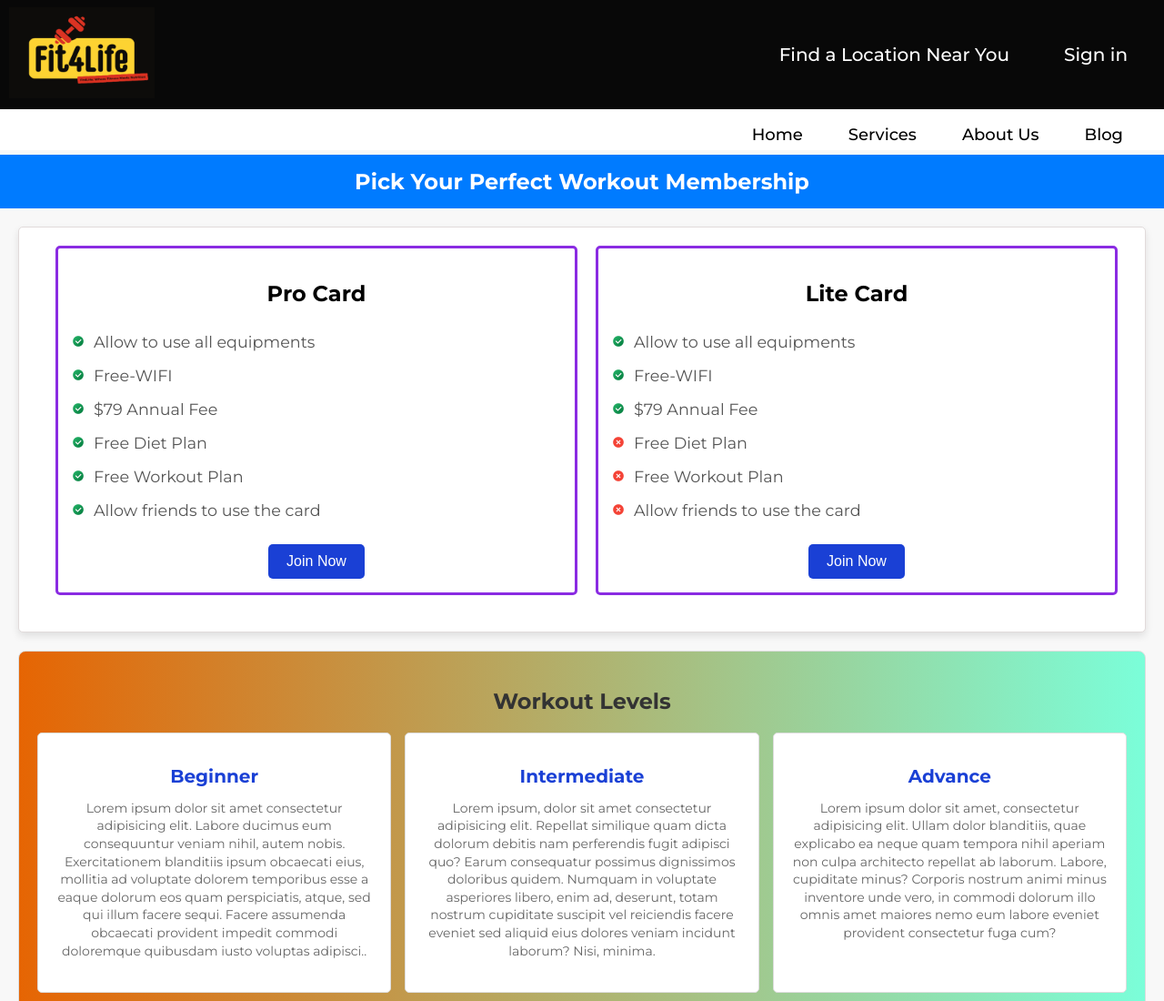
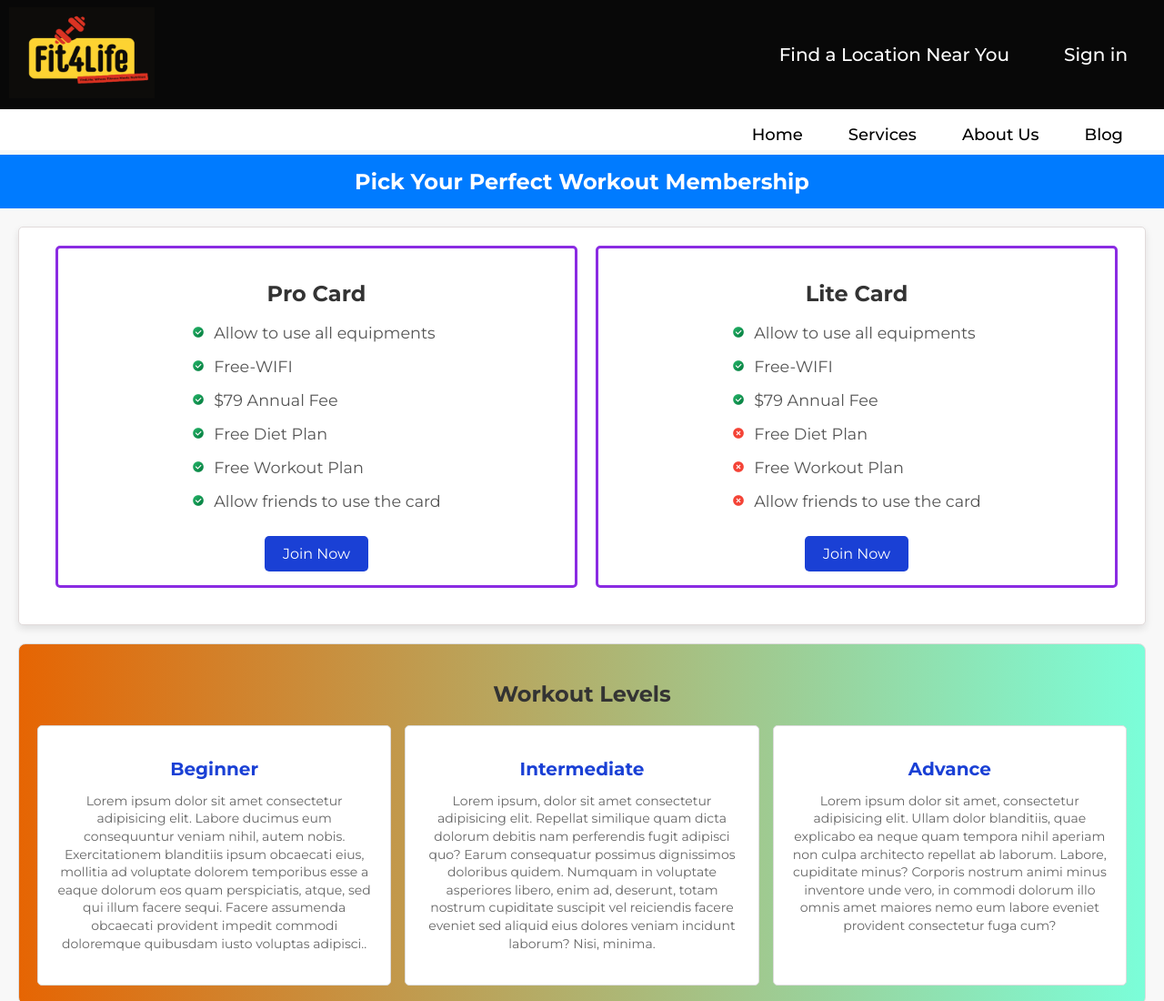
Before and after one commit to prakashwale/fit4Life, a plain HTML site: page service.html in a window 1280 px wide. Shown: the top 1100 px of the page at 91% size. Drawn offline with Linux system fonts and the light colour scheme.

Commit message:
Add files via upload

```diff
--- a/service.html
+++ b/service.html
@@ -55,8 +55,8 @@
                         <li class="checked">Free Diet Plan</li>
                         <li class="checked">Free Workout Plan</li>
                         <li class="checked">Allow friends to use the card</li>
-                    </ul><br>
-                    <button  class="membership-change-btn">Join Now</button>
+                    </ul>
+                    <a href="membership.html" class="membership-change-btn">Join Now</a>
                 </div>
                 <div class="membership-option">
                     <h2>Lite Card</h2>
@@ -67,8 +67,8 @@
                         <li class="crossed">Free Diet Plan</li>
                         <li class="crossed">Free Workout Plan</li>
                         <li class="crossed">Allow friends to use the card</li>
-                    </ul><br>
-                    <button class="membership-change-btn">Join Now</button>
+                    </ul>
+                    <a href="membership.html" class="membership-change-btn">Join Now</a>
                 </div>
             </div>
 
--- a/styles.css
+++ b/styles.css
@@ -396,13 +396,17 @@ input[type="submit"]:hover {
     margin: 0 10px;
     border: 3px solid blueviolet;
     transition: transform 0.3s, box-shadow 0.3s; /* Smooth transition effect */
+    display: flex;
+    flex-direction: column;
+    align-items: center;
 }
 
-.membership-option h3 {
+.membership-option h2 {
     font-size: 1.5em;
     color: #333;
     margin-bottom: 10px;
     text-align: center;
+    width: 100%;
 }
 
 .membership-option ul {
@@ -410,6 +414,7 @@ input[type="submit"]:hover {
     padding: 0;
     margin: 0;
     text-align: left;
+    width: 100;
 }
 
 .membership-option ul li {
@@ -452,16 +457,14 @@ input[type="submit"]:hover {
 
 
 .membership-change-btn{
-    display: block;
-    margin: 0 auto;
+    display: inline-block;
     padding: 10px 20px;
+    color: white;
     background-color: #1a40d5;
-    color: #fff;
-    border: none;
+    text-decoration: none;
     border-radius: 5px;
-    font-size: 16px;
-    cursor: pointer;
-    transition: background-color 0.3s; /* Smooth background color transition */
+    text-align: center;
+    margin-top: 20px;
 }
 
 .workout-levels-section {
```
